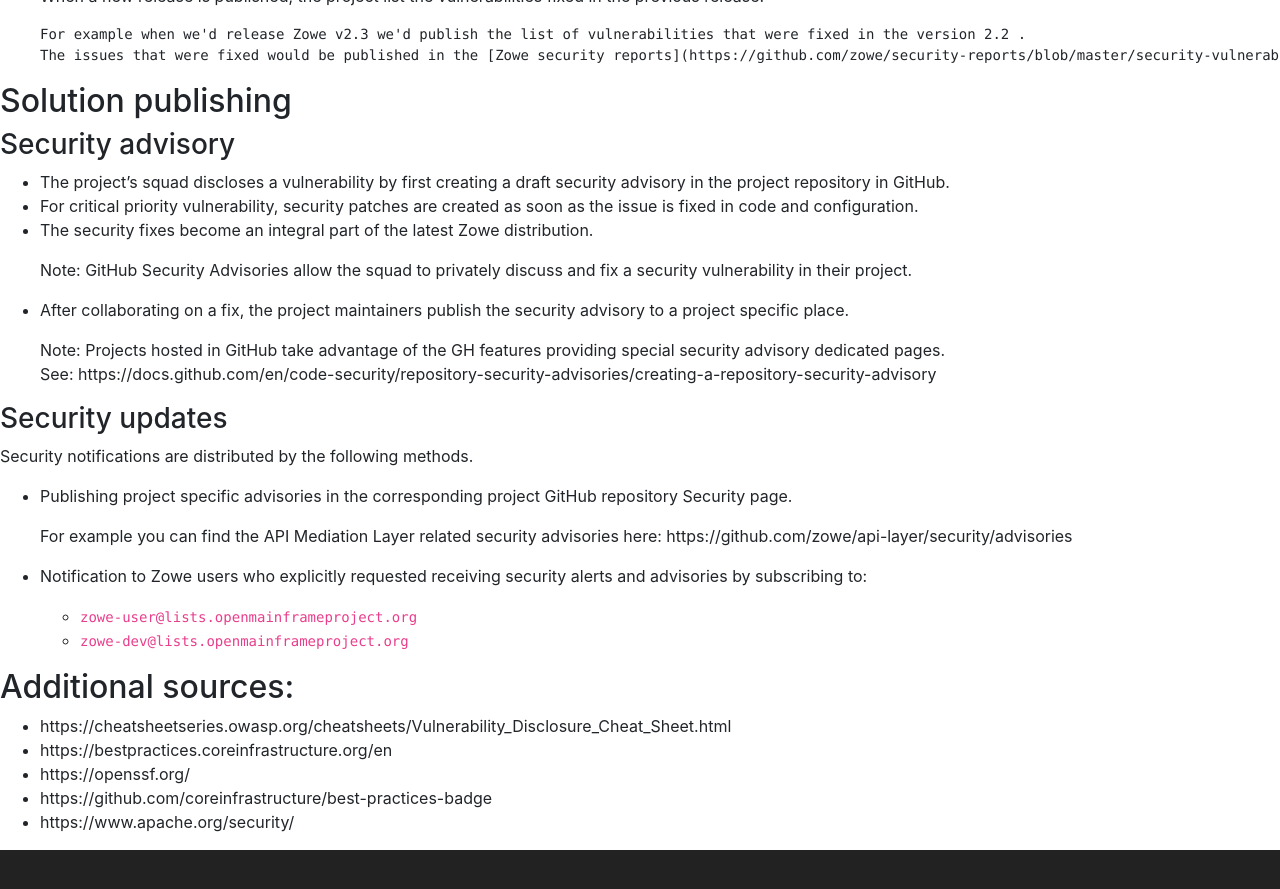
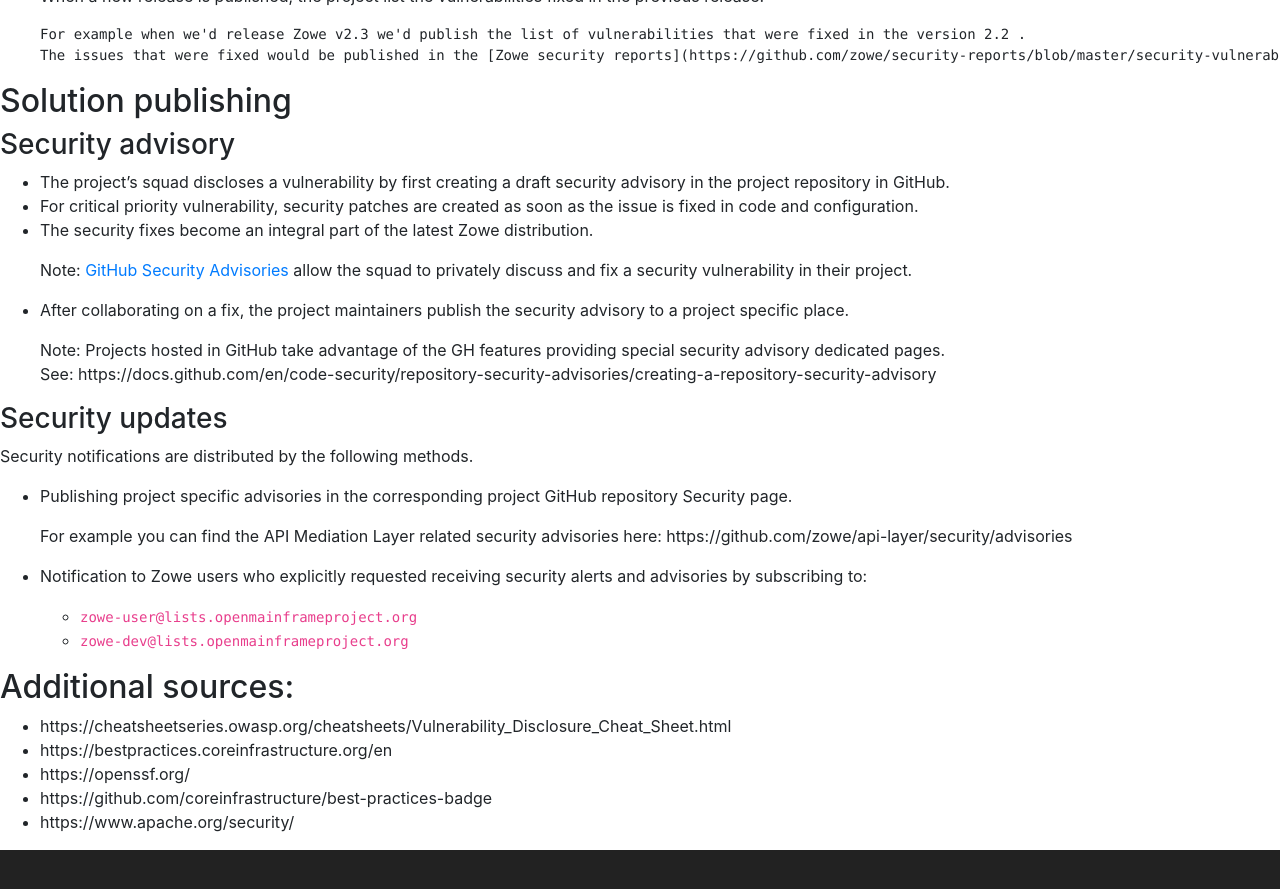
Before and after one commit to zowe/zowe.github.io, a Jekyll site: the page built from security.md, in a window 1280 px wide and 900 px high, scrolled down 3208 px. Shown: the top 889 px of the window. Built offline with Jekyll 4.4.1, drawn with Linux system fonts in a browser that asks for light colours; our own code applies the rules of GitHub Pages for plain Markdown files; some of the changed lines change nothing that is shown; some of the changed text lies outside the part shown.

Commit message:
Fix remarks form community - 2
Signed-off-by: Pavlin Zahariev <pavlin.zahariev@broadcom.net>

```diff
--- a/security.md
+++ b/security.md
@@ -30,7 +30,7 @@
 * The Zowe squads
 * External researchers and reporters
 
-# Zowe Respond to Vulnerability Policy
+# Zowe Response to Vulnerability Policy
 ## Security issues identification
 <!-- <span style="display:none" hidden>(Zowe-SSDP-SDLC - #ID: ZSSD-LP:RV-ICV)</span> -->
 
@@ -180,7 +180,7 @@
 * The security fixes become an integral part of the latest Zowe distribution.
 
 
-    Note: GitHub Security Advisories allow the squad to privately discuss and fix a security vulnerability in their project.
+    Note: <a href="https://docs.github.com/en/code-security/repository-security-advisories/about-github-security-advisories-for-repositories#about-github-security-advisories">GitHub Security Advisories</a> allow the squad to privately discuss and fix a security vulnerability in their project.
 * After collaborating on a fix, the project maintainers publish the security advisory to a project specific place.
 
 
```
